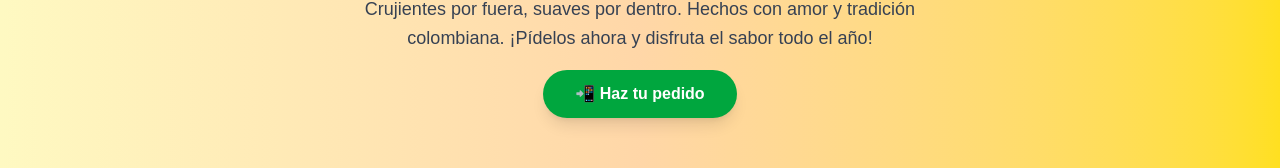
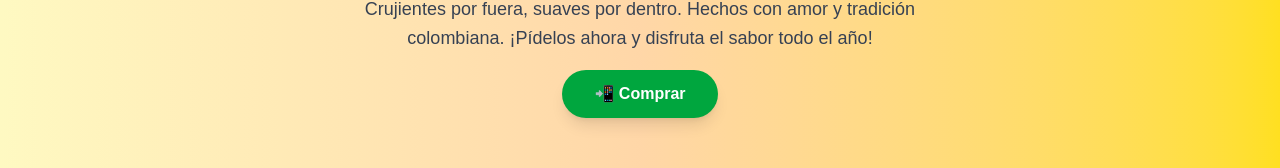
Before and after one commit to MayerSantiago/PaginaBu-uelosDias, a Next.js app: page / in a window 1280 px wide. Shown: the part 201-369 px from the top of the page. Built offline with nearby package versions, Linux system fonts and the light colour scheme.

Commit message:
Actualización general:negocio

```diff
--- a/src/app/page.tsx
+++ b/src/app/page.tsx
@@ -75,7 +75,7 @@ export default function Home() {
               rel="noopener noreferrer"
               className="inline-block px-8 py-3 bg-green-600 hover:bg-green-700 text-white font-bold rounded-full shadow-lg transition transform hover:scale-110"
             >
-              📲 Haz tu pedido
+              📲 Comprar
             </Link>
           </div>
         </section>
```
